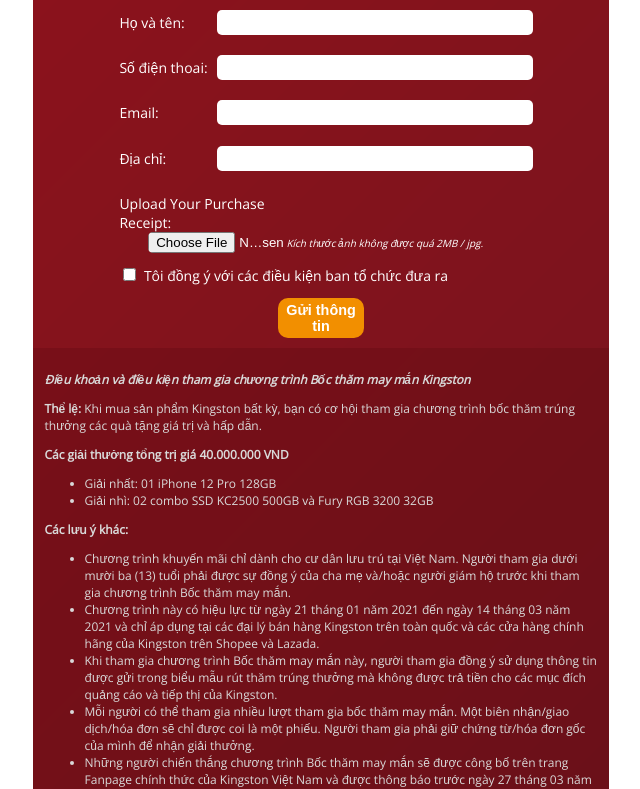
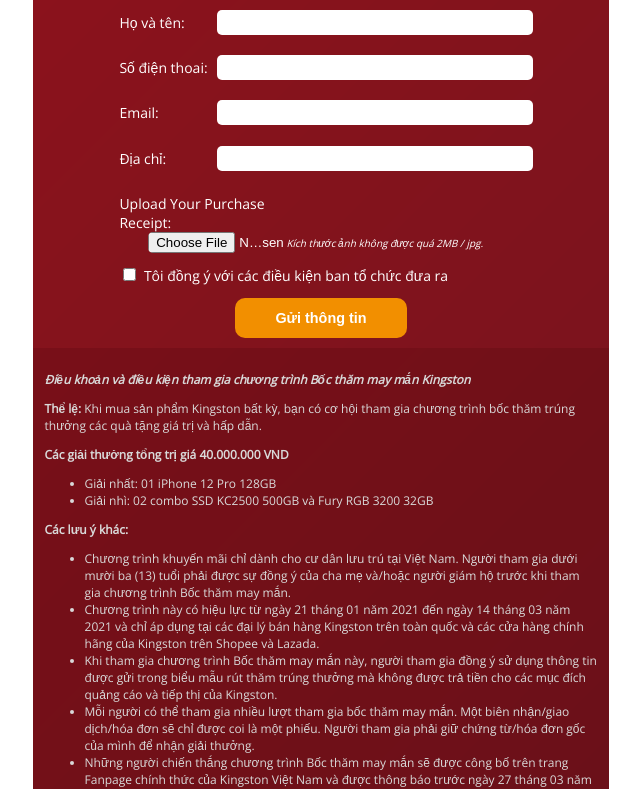
Before and after one commit to thang1160/hp_events, a website: page public/index.html in a window 1280 px wide. Shown: the part 829-1618 px from the top of the page, without its empty margins (319-959 px from the left). Drawn offline with nearby package versions, Linux system fonts and the light colour scheme.

Commit message:
Update res_style.css

```diff
--- a/public/css/res_style.css
+++ b/public/css/res_style.css
@@ -13,7 +13,7 @@
     }
 
     #thisfrm button{
-        width: 25%;
+        width: 35%;
         margin-left: 32.5%;
     }
 
@@ -623,8 +623,8 @@
     }
 
     #thisfrm button{
-        width: 15%;
-        margin-left: 42.5%;
+        width: 25%;
+        margin-left: 37.5%;
     }
 }
 
@@ -926,8 +926,8 @@
     }
 
     #thisfrm button{
-        width: 15%;
-        margin-left: 42.5%;
+        width: 30%;
+        margin-left: 35%;
     }
 }
 
@@ -1229,8 +1229,8 @@
     }
 
     #thisfrm button{
-        width: 15%;
-        margin-left: 42.5%;
+        width: 30%;
+        margin-left: 35%;
     }
 }
 
```
